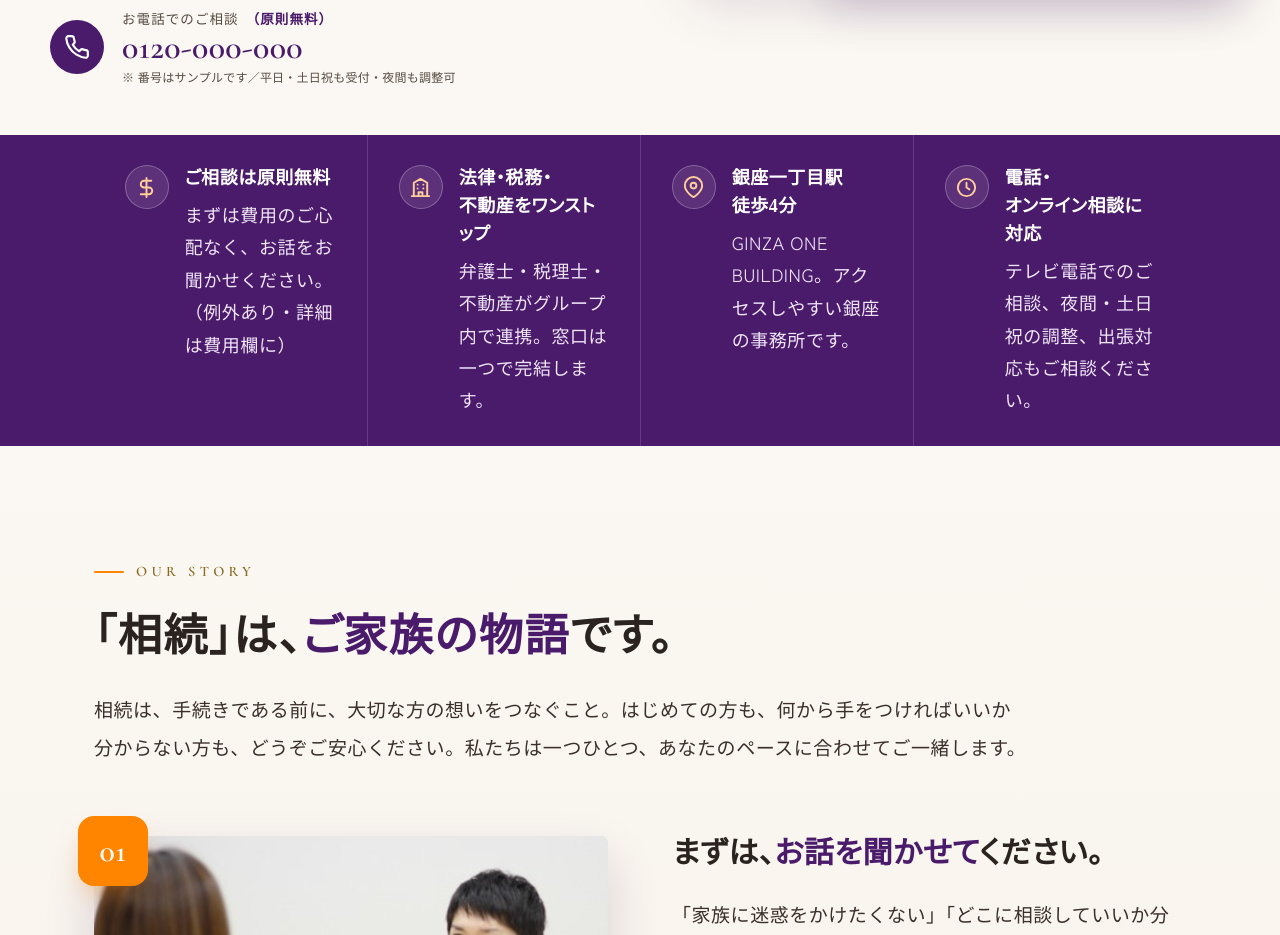
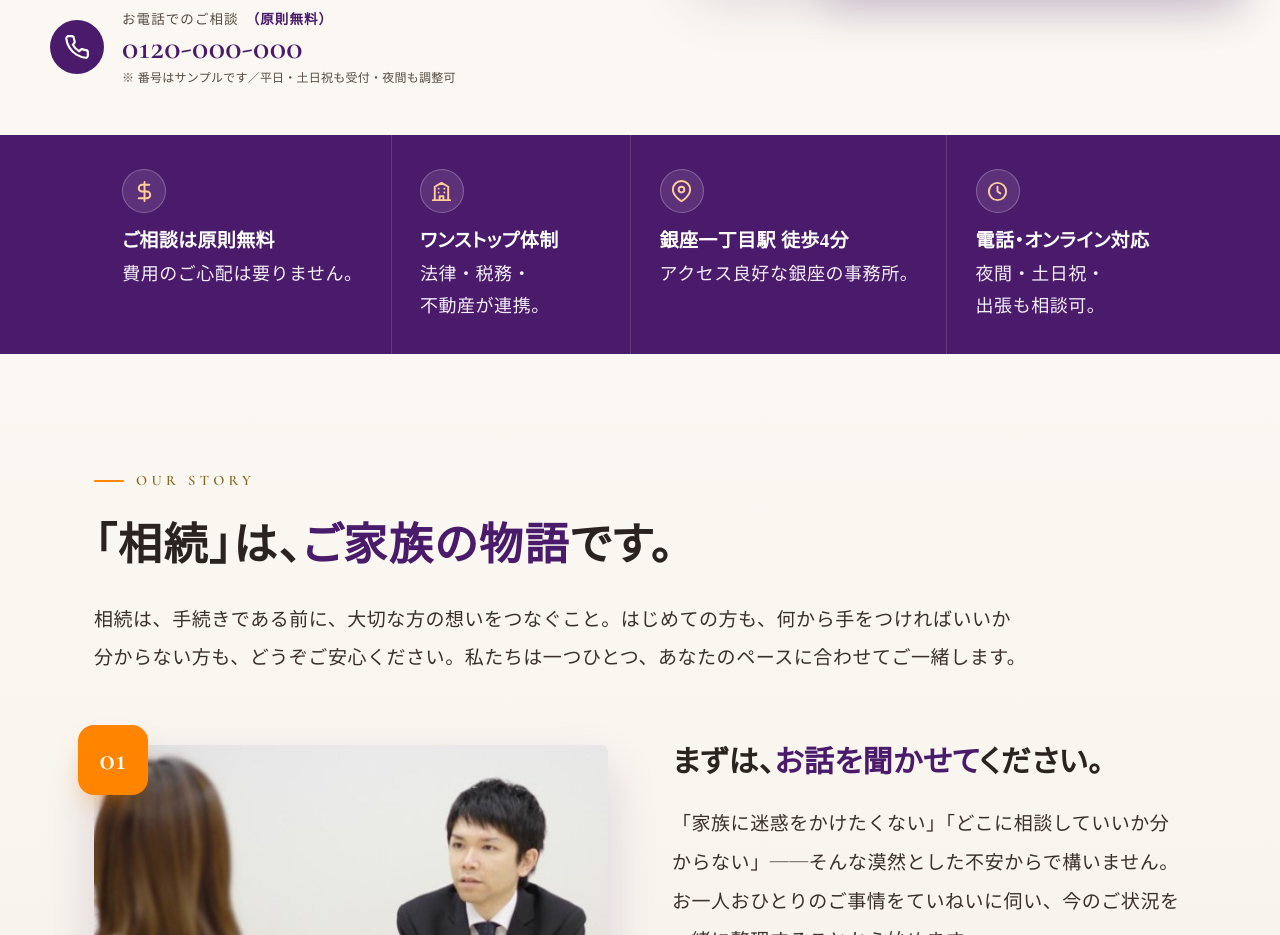
Before and after one commit to kobayashiyk/ginza-souzoku-renewal-preview, a plain HTML site: page index.html in a window 1280 px wide. Shown: the part 800-1735 px from the top of the page. Drawn offline with Linux system fonts and the light colour scheme; a web font is replaced by a local one.

Commit message:
安心ポイント帯を読みやすく改善
狭い4列で文字が刻まれ読みにくかったため、アイコンを上に置き本文を全幅化。
文節区切り(keep-all)＋本文を簡潔化＋文字色を明るく。

Co-Authored-By: Claude Opus 4.8 (1M context) <noreply@anthropic.com>

```diff
--- a/index.html
+++ b/index.html
@@ -186,12 +186,12 @@
   /* ---------- trust strip ---------- */
   .trust{background:var(--plum);color:#fff;}
   .trust .wrap{display:grid;grid-template-columns:repeat(4,1fr);}
-  .trust .cell{padding:30px clamp(18px,2.4vw,34px);border-left:1px solid rgba(255,255,255,.14);display:flex;gap:16px;align-items:flex-start;}
+  .trust .cell{padding:34px clamp(22px,2.2vw,32px);border-left:1px solid rgba(255,255,255,.14);display:flex;flex-direction:column;gap:14px;align-items:flex-start;}
   .trust .cell:first-child{border-left:0;}
   .trust .cell .ic{width:44px;height:44px;border-radius:50%;background:rgba(255,255,255,.1);border:1px solid rgba(255,255,255,.25);display:flex;align-items:center;justify-content:center;flex:none;color:#ffce9a;}
   .trust .cell .ic svg{width:23px;height:23px;}
-  .trust .cell h3{font-family:var(--mincho);font-size:18px;font-weight:600;letter-spacing:.03em;color:#fff;margin-bottom:5px;}
-  .trust .cell p{font-size:18px;line-height:1.8;color:#f0e6f9;font-weight:400;}
+  .trust .cell h3{font-family:var(--mincho);font-size:19px;font-weight:600;letter-spacing:.02em;line-height:1.5;color:#fff;margin-bottom:0;word-break:keep-all;overflow-wrap:break-word;}
+  .trust .cell p{font-size:18px;line-height:1.8;color:#f5effb;font-weight:400;word-break:keep-all;overflow-wrap:break-word;}
 
   /* ---------- section base ---------- */
   section{scroll-margin-top:120px;}
@@ -616,19 +616,19 @@
     <div class="wrap">
       <div class="cell reveal">
         <span class="ic" aria-hidden="true"><svg viewBox="0 0 24 24" fill="none" stroke="currentColor" stroke-width="2" stroke-linecap="round" stroke-linejoin="round"><path d="M12 2v20M17 5H9.5a3.5 3.5 0 0 0 0 7h5a3.5 3.5 0 0 1 0 7H6"/></svg></span>
-        <div><h3>ご相談は原則無料</h3><p>まずは費用のご心配なく、お話をお聞かせください。（例外あり・詳細は費用欄に）</p></div>
+        <div><h3>ご相談は原則無料</h3><p>費用のご心配は要りません。</p></div>
       </div>
       <div class="cell reveal" data-d="1">
         <span class="ic" aria-hidden="true"><svg viewBox="0 0 24 24" fill="none" stroke="currentColor" stroke-width="2" stroke-linecap="round" stroke-linejoin="round"><path d="M3 21h18M5 21V7l7-4 7 4v14M9 9h.01M15 9h.01M9 13h.01M15 13h.01M10 21v-4h4v4"/></svg></span>
-        <div><h3>法律・税務・不動産をワンストップ</h3><p>弁護士・税理士・不動産がグループ内で連携。窓口は一つで完結します。</p></div>
+        <div><h3>ワンストップ体制</h3><p>法律・税務・不動産が連携。</p></div>
       </div>
       <div class="cell reveal" data-d="2">
         <span class="ic" aria-hidden="true"><svg viewBox="0 0 24 24" fill="none" stroke="currentColor" stroke-width="2" stroke-linecap="round" stroke-linejoin="round"><path d="M21 10c0 7-9 12-9 12s-9-5-9-12a9 9 0 0 1 18 0z"/><circle cx="12" cy="10" r="3"/></svg></span>
-        <div><h3>銀座一丁目駅 徒歩4分</h3><p>GINZA ONE BUILDING。アクセスしやすい銀座の事務所です。</p></div>
+        <div><h3>銀座一丁目駅 徒歩4分</h3><p>アクセス良好な銀座の事務所。</p></div>
       </div>
       <div class="cell reveal" data-d="3">
         <span class="ic" aria-hidden="true"><svg viewBox="0 0 24 24" fill="none" stroke="currentColor" stroke-width="2" stroke-linecap="round" stroke-linejoin="round"><circle cx="12" cy="12" r="9"/><path d="M12 7v5l3 2"/></svg></span>
-        <div><h3>電話・オンライン相談に対応</h3><p>テレビ電話でのご相談、夜間・土日祝の調整、出張対応もご相談ください。</p></div>
+        <div><h3>電話・オンライン対応</h3><p>夜間・土日祝・出張も相談可。</p></div>
       </div>
     </div>
   </section>
```
